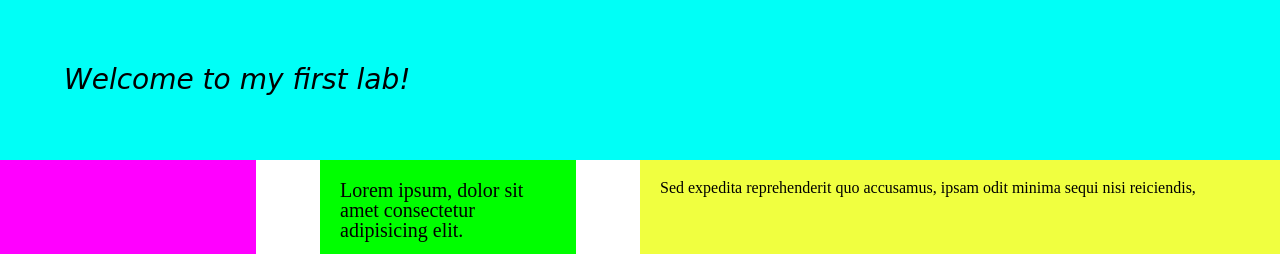
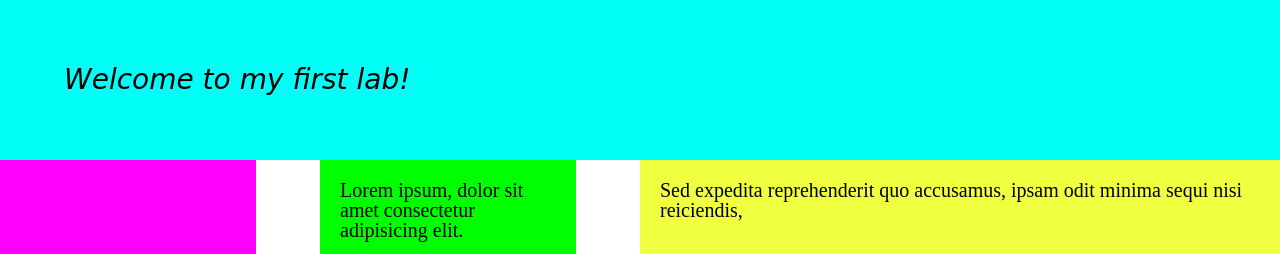
Before and after one commit to yasha424/web_lab, a website: page index.html in a window 1280 px wide. Shown: the top 254 px of the page. Drawn offline with Linux system fonts and the light colour scheme.

Commit message:
some little changes

```diff
--- a/css/styles.css
+++ b/css/styles.css
@@ -4,8 +4,13 @@
     border: 0;
 }
 
+html {
+    /* background-color: rgb(0, 255, 247); */
+}
+
 html,
 body {
+    background-color: rgb(0, 0, 0);
     width: 100%;
     height: 100%;
     font-size: 100%;
@@ -16,6 +21,7 @@
 }
 
 body {
+    background-color: rgb(0, 255, 247);
     display: grid;
     grid-template-rows: 20% 60% 20%;
     grid-template-areas:
@@ -119,7 +125,7 @@
     grid-area: up-info;
     background-color: rgb(240, 255, 64);
     padding: 20px;
-    font-size: 16px;
+    font-size: 20px;
 }
 
 .left-article {
@@ -152,7 +158,6 @@
     background-color: rgb(180, 35, 240);
     align-items: center;
     justify-content: flex-end;
-    font-size: 24px;
 }
 
 .footer-text {
--- a/package.json
+++ b/package.json
@@ -11,14 +11,14 @@
   },
   "repository": {
     "type": "git",
-    "url": "git+https://github.com/yasha424/web_labs_test.git"
+    "url": "git+https://github.com/yasha424/web_lab.git"
   },
   "author": "",
   "license": "ISC",
   "bugs": {
-    "url": "https://github.com/yasha424/web_labs_test/issues"
+    "url": "https://github.com/yasha424/web_lab/issues"
   },
-  "homepage": "https://github.com/yasha424/web_labs_test#readme",
+  "homepage": "https://github.com/yasha424/web_lab#readme",
   "devDependencies": {
     "eslint": "^7.32.0",
     "eslint-config-standard": "^16.0.3",
```
